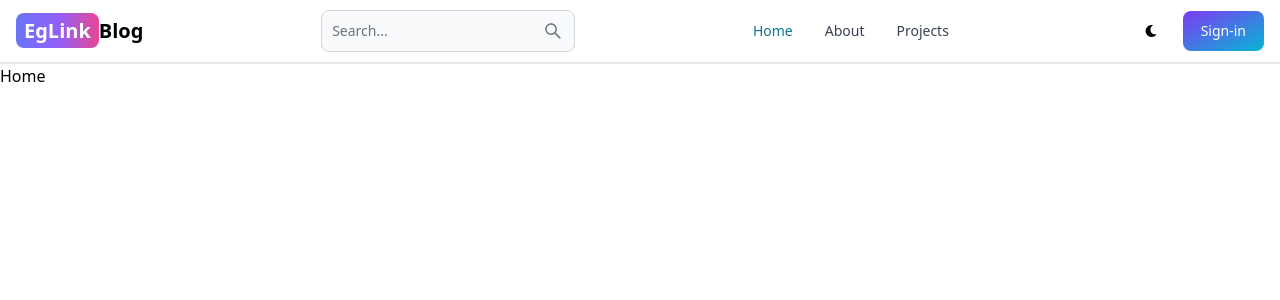
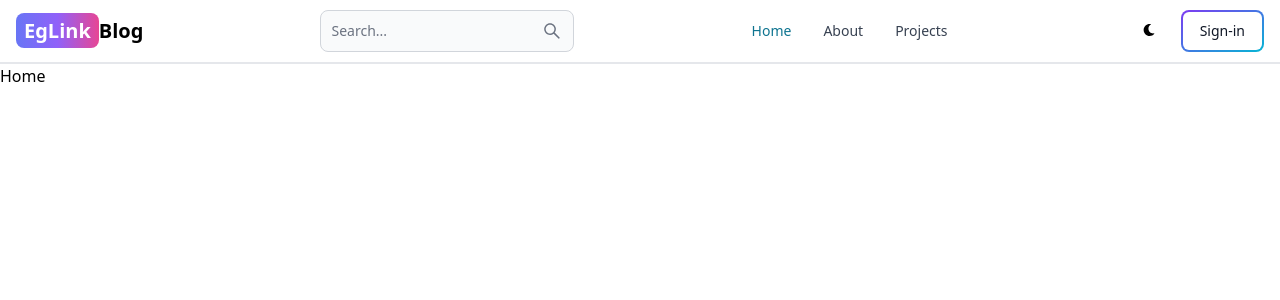
Before and after one commit to MostafaShahat2021/mern-blog, a React (Vite) app in the folder clinte/: page / in a window 1280 px wide. Shown: the top 300 px of the page. Built offline with nearby package versions, Linux system fonts and the light colour scheme.

Commit message:
Fix sign-in button

```diff
--- a/clinte/src/components/Header.jsx
+++ b/clinte/src/components/Header.jsx
@@ -33,7 +33,7 @@
           <FaMoon />
         </Button>
         <Link to='/sign-in'>
-          <Button gradientDuoTone='purpleToBlue'>Sign-in</Button>
+          <Button gradientDuoTone='purpleToBlue' outline>Sign-in</Button>
         </Link>
         <Navbar.Toggle />
       </div>
```
